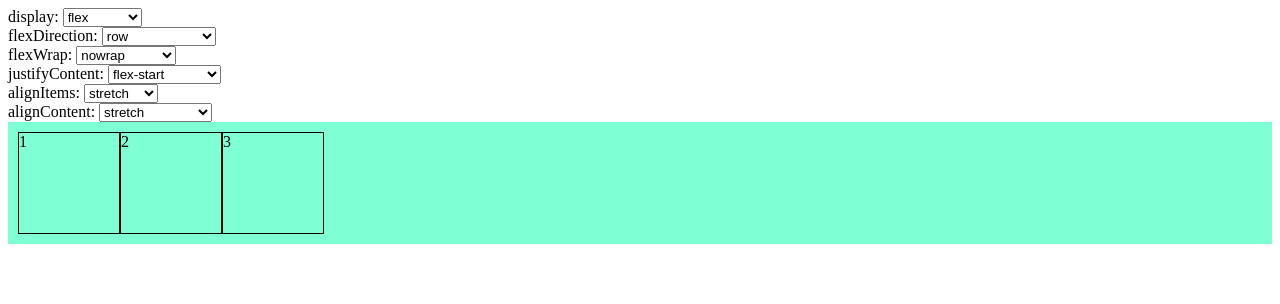
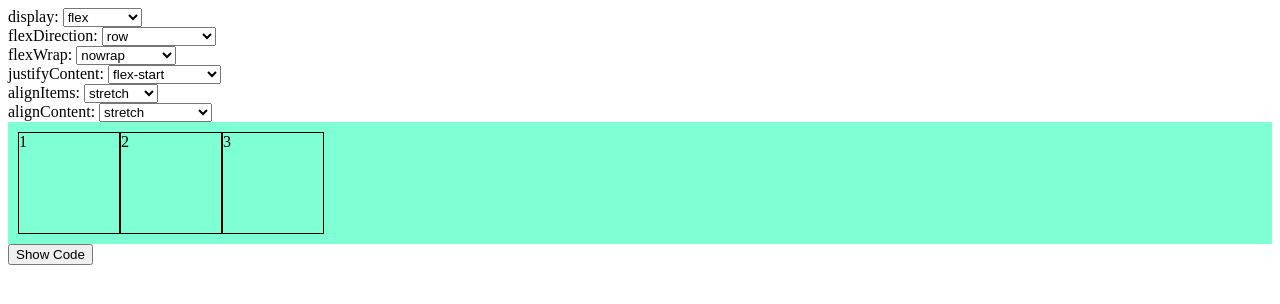
Before and after one commit to zeynepkeskin/flexbox-generator, a plain HTML site: page index.html in a window 1280 px wide. Drawn offline with Linux system fonts and the light colour scheme.

Commit message:
finished container code generation

```diff
--- a/index.html
+++ b/index.html
@@ -14,5 +14,7 @@
       <div class="item 3">3</div>
     </div>
     <script src="script.js"></script>
+    <button onclick="showCode()">Show Code</button>
+    <pre id="code"></pre>
   </body>
 </html>
--- a/script.js
+++ b/script.js
@@ -40,6 +40,17 @@ function createUI() {
   document.querySelector("#left").innerHTML = html;
 }
 createUI();
+
 function valueChanged(src) {
   document.querySelector(".container").style[src.id] = src.value;
 }
+
+function showCode() {
+  let code = ".container {\n";
+  for (let attr in containerAttributes) {
+    let value = document.querySelector(`#${attr}`).value;
+    code += `    ${attr}: ${value};\n`;
+  }
+  code += "}";
+  document.querySelector("#code").innerHTML = code;
+}
```
